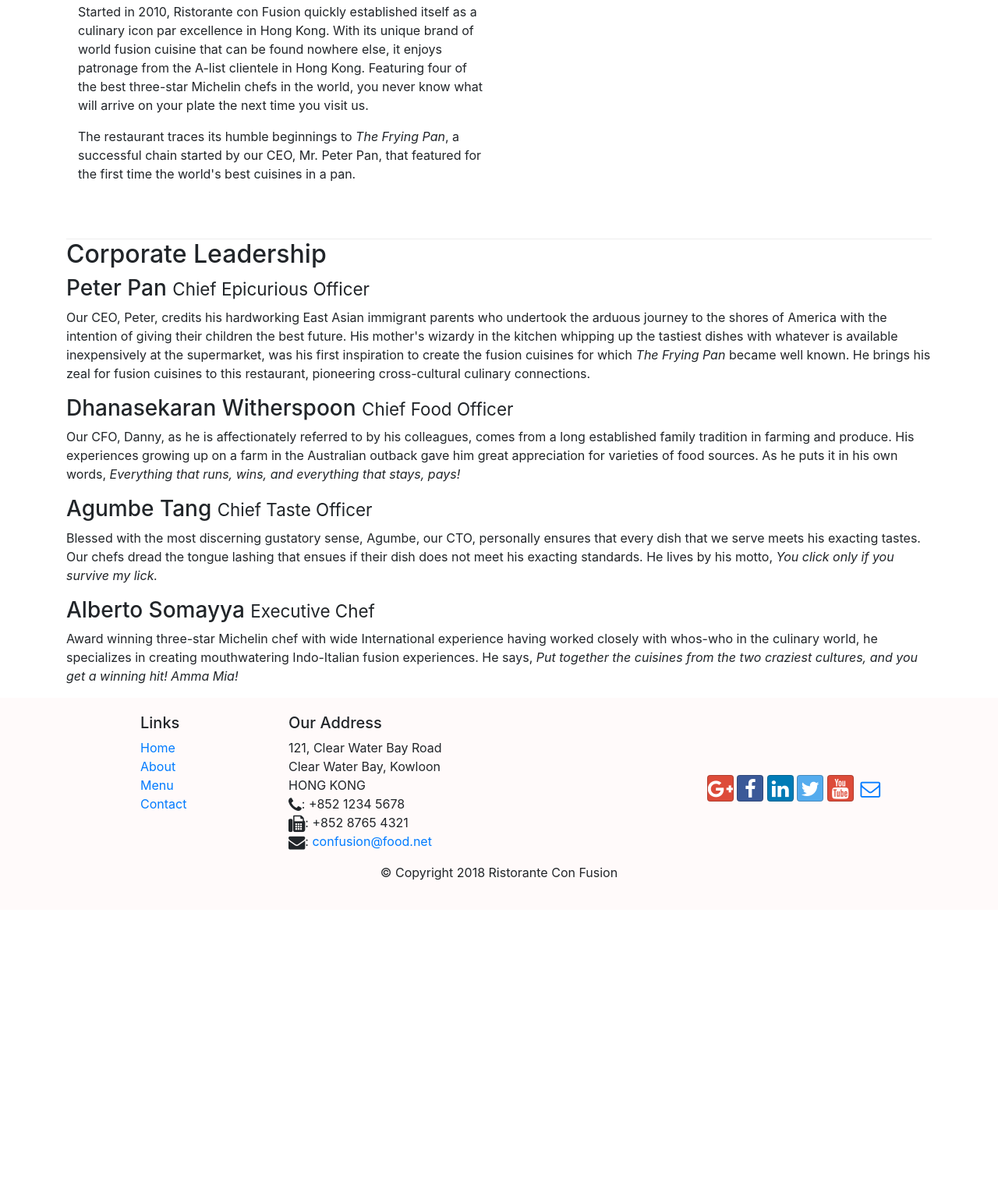
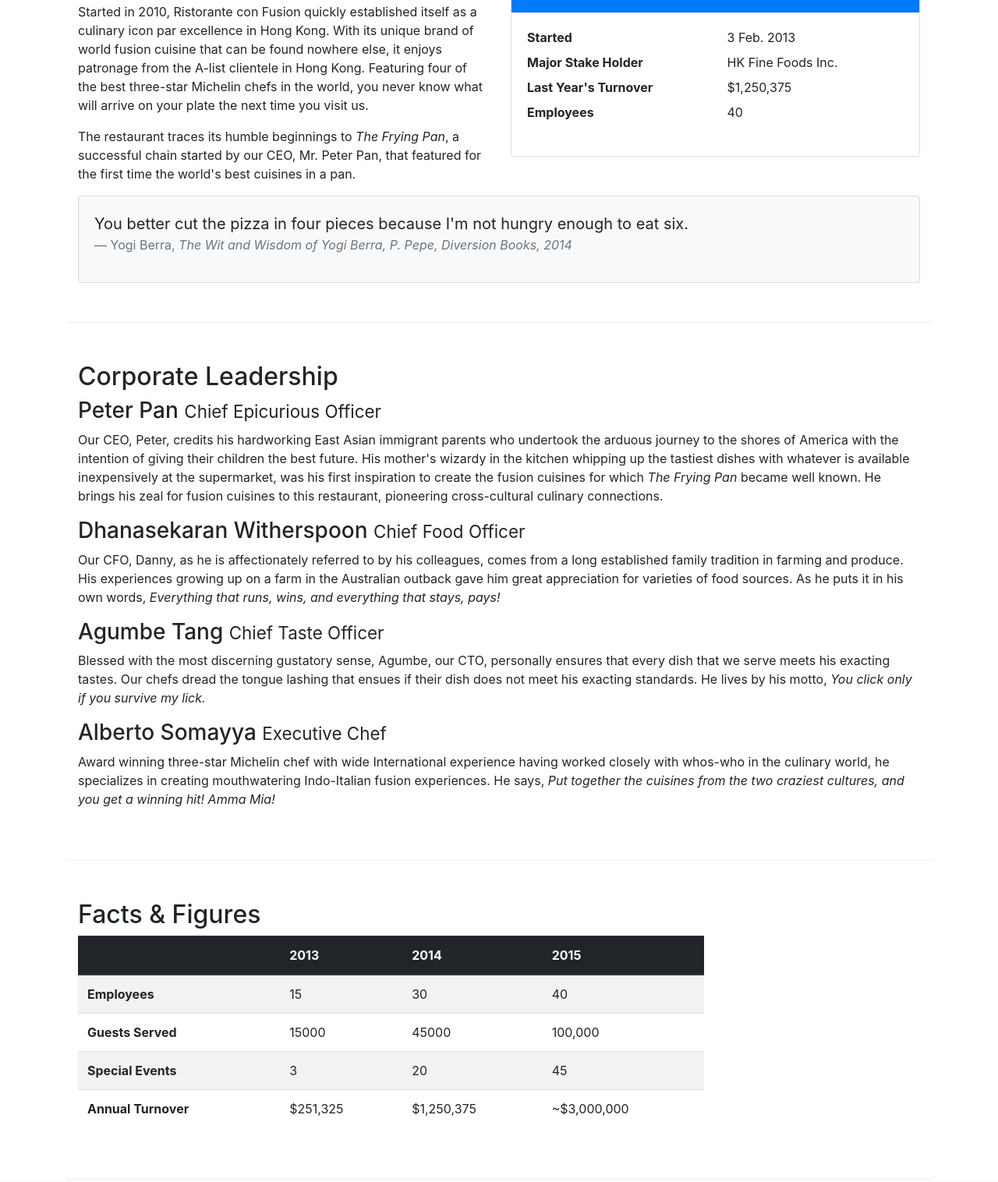
Before and after one commit to arch1baald/course-bootstrap, a website: page Bootstrap4/conFusion/aboutus.html in a window 1280 px wide. Shown: the part 558-2074 px from the top of the page at 78% size. Before the commit the page ends 1725 px from the top, so only its background shows below. Drawn offline with nearby package versions, Linux system fonts and the light colour scheme.

Commit message:
Tables and Cards: https://www.coursera.org/learn/bootstrap-4/lecture/LHx1R/exercise-video-displaying-content-tables-and-cards

```diff
--- a/Bootstrap4/conFusion/aboutus.html
+++ b/Bootstrap4/conFusion/aboutus.html
@@ -47,7 +47,8 @@
                     <h1>Ristorante con Fusion</h1>
                     <p>We take inspiration from the World's best cuisines, and create a unique fusion experience. Our lipsmacking creations will tickle your culinary senses!</p>
                 </div>
-                <div class="col-12 col-sm">
+                <div class="col-12 col-sm align-self-center">
+                    <!--<img src="img/logo.png" class="img-fluid">-->
                 </div>
             </div>
         </div>
@@ -73,10 +74,40 @@
             </div>
             <div>
             </div>
+
+            <div class="col-12 col-sm-6">
+                <div class="card">
+                    <h3 class="card-header bg-primary text-white">Facts At a Glance</h3>
+                    <div class="card-body">
+                        <dl class="row">
+                            <dt class="col-6">Started</dt>
+                            <dd class="col-6">3 Feb. 2013</dd>
+                            <dt class="col-6">Major Stake Holder</dt>
+                            <dd class="col-6">HK Fine Foods Inc.</dd>
+                            <dt class="col-6">Last Year's Turnover</dt>
+                            <dd class="col-6">$1,250,375</dd>
+                            <dt class="col-6">Employees</dt>
+                            <dd class="col-6">40</dd>
+                        </dl>
+                    </div>
+                </div>
+            </div>
+
+            <div class="col-12">
+                <div class="card card-body bg-light">
+                    <blockquote class="blockquote">
+                        <p class="mb-0">You better cut the pizza in four pieces because
+                            I'm not hungry enough to eat six.</p>
+                        <footer class="blockquote-footer">Yogi Berra,
+                            <cite title="Source Title">The Wit and Wisdom of Yogi Berra,
+                                P. Pepe, Diversion Books, 2014</cite>
+                        </footer>
+                    </blockquote>
+                </div>
+            </div>
         </div>
 
-
-        <div class="row">
+        <div class="row row-content">
             <div class="col">
                 <h2>Corporate Leadership</h2>
                 <h3>Peter Pan <small>Chief Epicurious Officer</small></h3>
@@ -88,8 +119,51 @@
                 <h3>Alberto Somayya <small>Executive Chef</small></h3>
                 <p class="d-none d-sm-block">Award winning three-star Michelin chef with wide International experience having worked closely with whos-who in the culinary world, he specializes in creating mouthwatering Indo-Italian fusion experiences. He says, <em>Put together the cuisines from the two craziest cultures, and you get a winning hit! Amma Mia!</em></p>
             </div>
-       </div>
+        </div>
 
+        <div class="row row-content">
+            <div class="col-12 col-sm-9">
+                <h2>Facts &amp; Figures</h2>
+                <div class="table-responsive">
+                    <table class="table table-striped">
+                        <thead class="thead-dark">
+                        <tr>
+                            <th>&nbsp;</th>
+                            <th>2013</th>
+                            <th>2014</th>
+                            <th>2015</th>
+                        </tr>
+                        </thead>
+                        <tbody>
+                        <tr>
+                            <th>Employees</th>
+                            <td>15</td>
+                            <td>30</td>
+                            <td>40</td>
+                        </tr>
+                        <tr>
+                            <th>Guests Served</th>
+                            <td>15000</td>
+                            <td>45000</td>
+                            <td>100,000</td>
+                        </tr>
+                        <tr>
+                            <th>Special Events</th>
+                            <td>3</td>
+                            <td>20</td>
+                            <td>45</td>
+                        </tr>
+                        <tr>
+                            <th>Annual Turnover</th>
+                            <td>$251,325</td>
+                            <td>$1,250,375</td>
+                            <td>~$3,000,000</td>
+                        </tr>
+                        </tbody>
+                    </table>
+                </div>
+            </div>
+        </div>
     </div>
 
     <footer class="footer">
```
